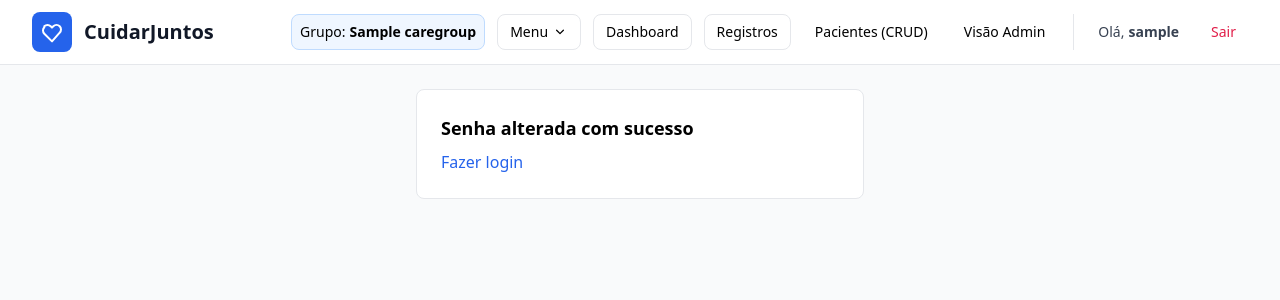
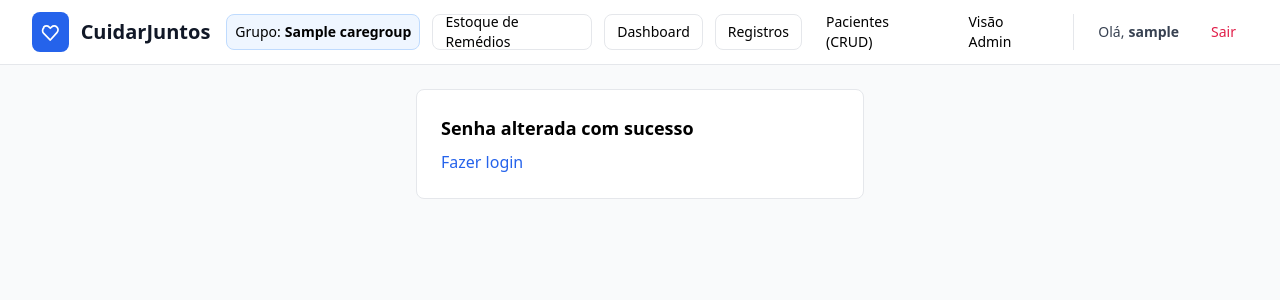
Before and after one commit to ArthurPoggy/cuidarjuntos, a Django app: page /accounts/reset/complete/ in a window 1280 px wide. Shown: the top 300 px of the page. Run offline with Django 4.2, Linux system fonts and the light colour scheme; a user stored in the database is signed in; tables that the repository leaves empty hold one stand-in row (values such as "Sample post"); some libraries are stand-ins or nearby versions.

Commit message:
botão menu

```diff
--- a/templates/base.html
+++ b/templates/base.html
@@ -44,24 +44,16 @@
       <nav class="hidden md:flex items-center gap-2 lg:gap-3 text-sm ml-auto">
         {% if request.user.is_authenticated %}
           {% if current_group %}
-            <span class="inline-flex items-center h-9 px-2 rounded-lg bg-blue-50 border border-blue-200">
-              Grupo: <strong class="ml-1 whitespace-nowrap">{{ current_group.name }}</strong>
-            </span>
             <div class="relative" id="header-group-menu">
               <button id="header-group-menu-btn"
-                      class="inline-flex items-center h-9 px-3 rounded-lg border hover:bg-gray-50"
+                      class="inline-flex items-center h-9 px-2 rounded-lg bg-blue-50 border border-blue-200 hover:bg-blue-100"
                       type="button">
-                Menu
-                <svg class="ml-1 w-4 h-4" viewBox="0 0 20 20" fill="currentColor" aria-hidden="true">
-                  <path fill-rule="evenodd" d="M5.23 7.21a.75.75 0 011.06.02L10 10.94l3.71-3.71a.75.75 0 111.06 1.06l-4.24 4.24a.75.75 0 01-1.06 0L5.21 8.29a.75.75 0 01.02-1.08z" clip-rule="evenodd" />
-                </svg>
+                Grupo: <strong class="ml-1 whitespace-nowrap">{{ current_group.name }}</strong>
               </button>
               <div id="header-group-menu-popover"
                    class="hidden absolute right-0 mt-2 w-48 rounded-lg border bg-white shadow-lg z-30">
                 <a href="{% url 'care:choose-group' %}"
                    class="block px-4 py-2 text-sm hover:bg-gray-50">Trocar grupo</a>
-                <a href="{% url 'care:medication-stock' %}"
-                   class="block px-4 py-2 text-sm hover:bg-gray-50">Estoque de Remédios</a>
                 <button type="button" data-open-leave
                         class="w-full text-left px-4 py-2 text-sm text-rose-600 hover:bg-rose-50">
                   Sair do grupo
@@ -78,6 +70,10 @@
               </div>
             </div>
 
+            <a href="{% url 'care:medication-stock' %}"
+               class="inline-flex items-center h-9 px-3 rounded-lg border hover:bg-gray-50">
+              Estoque de Remédios
+            </a>
             <a href="{% url 'care:dashboard' %}"
                class="inline-flex items-center h-9 px-3 rounded-lg border hover:bg-gray-50">
               Dashboard
```
